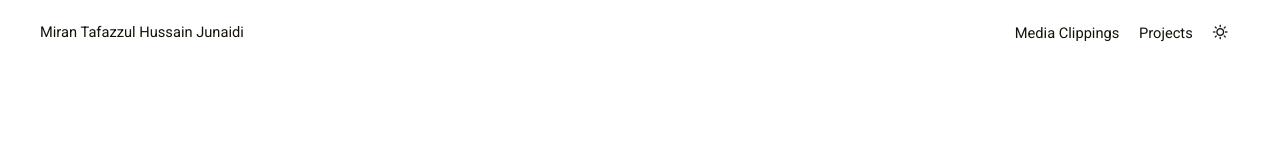
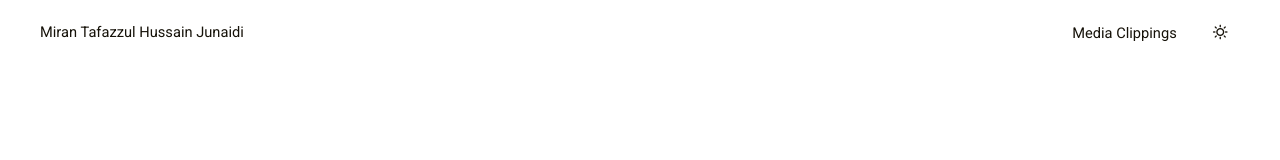
Before and after one commit to Miranjunaidi/Miranjunaidi.github.io, a plain HTML site: page index.html in a window 1280 px wide. Shown: the top 160 px of the page. Drawn offline with Linux system fonts and the light colour scheme.

```diff
--- a/index.html
+++ b/index.html
@@ -77,7 +77,7 @@
 
                 <a class="menu-item" href="miranjunaidi.github.io/media/" title="">Media Clippings</a>
 
-                <a class="menu-item" href="miranjunaidi.github.io/myprojects" title="">Projects</a>
+                <a class="menu-item" href="miranjunaidi.github.io/myprojects" title=""></a>
 
                 <a href="javascript:void(0);" class="theme-switch"><i class="iconfont icon-sun"></i></a>&nbsp;
         </div>
@@ -97,7 +97,7 @@
 
                 <a class="menu-item" href="miranjunaidi.github.io/media/" title="">Media Clippings</a>
 
-                <a class="menu-item" href="miranjunaidi.github.io/myprojects" title="">Projects</a>
+                <a class="menu-item" href="miranjunaidi.github.io/myprojects" title=""></a>
 
         </div>
     </div>
```
Also changed, not shown: 404.html (+2 -2 lines), categories/index.html (+2 -2 lines), categories/uncategorized/index.html (+2 -2 lines), media/index.html (+2 -2 lines), myprojects/index.html (+2 -2 lines), projects/index.html (+2 -2 lines), projects/migrate-from-jekyll/index.html (+2 -2 lines), tags/index.html (+2 -2 lines).
